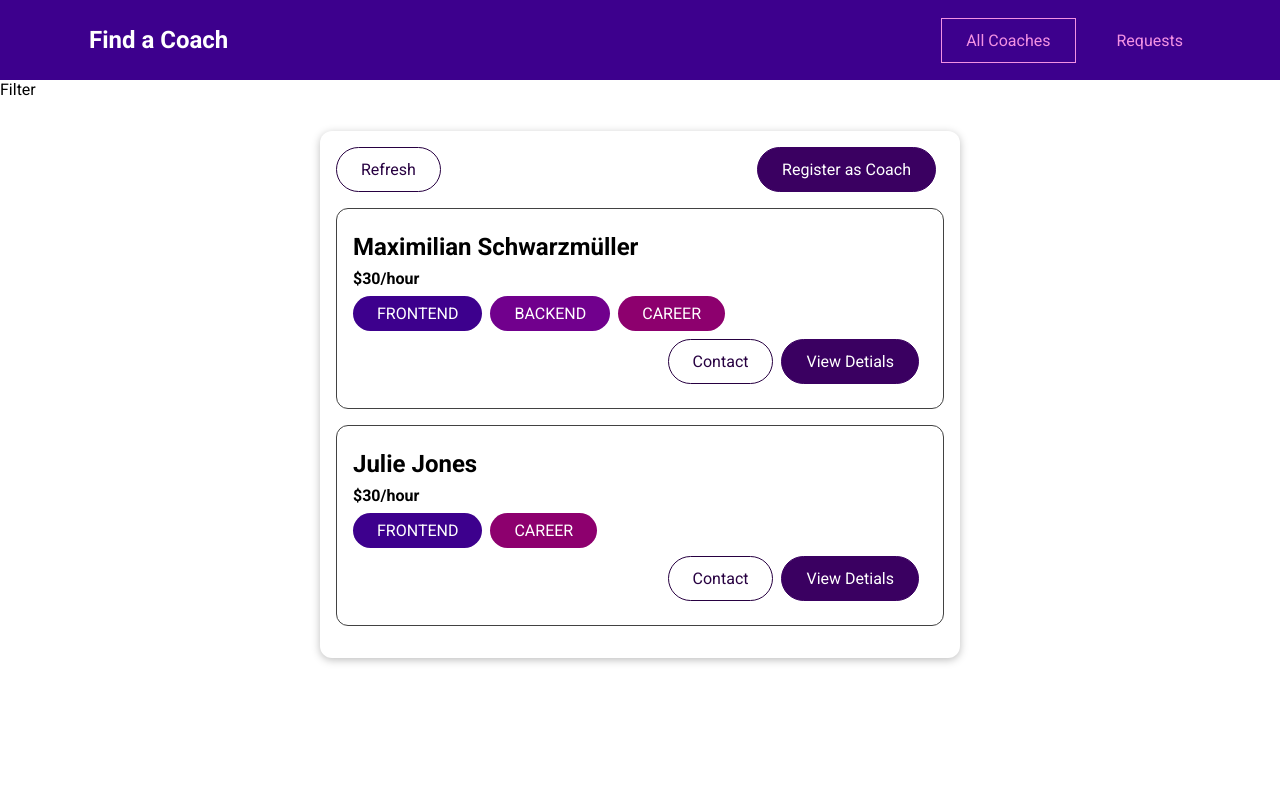
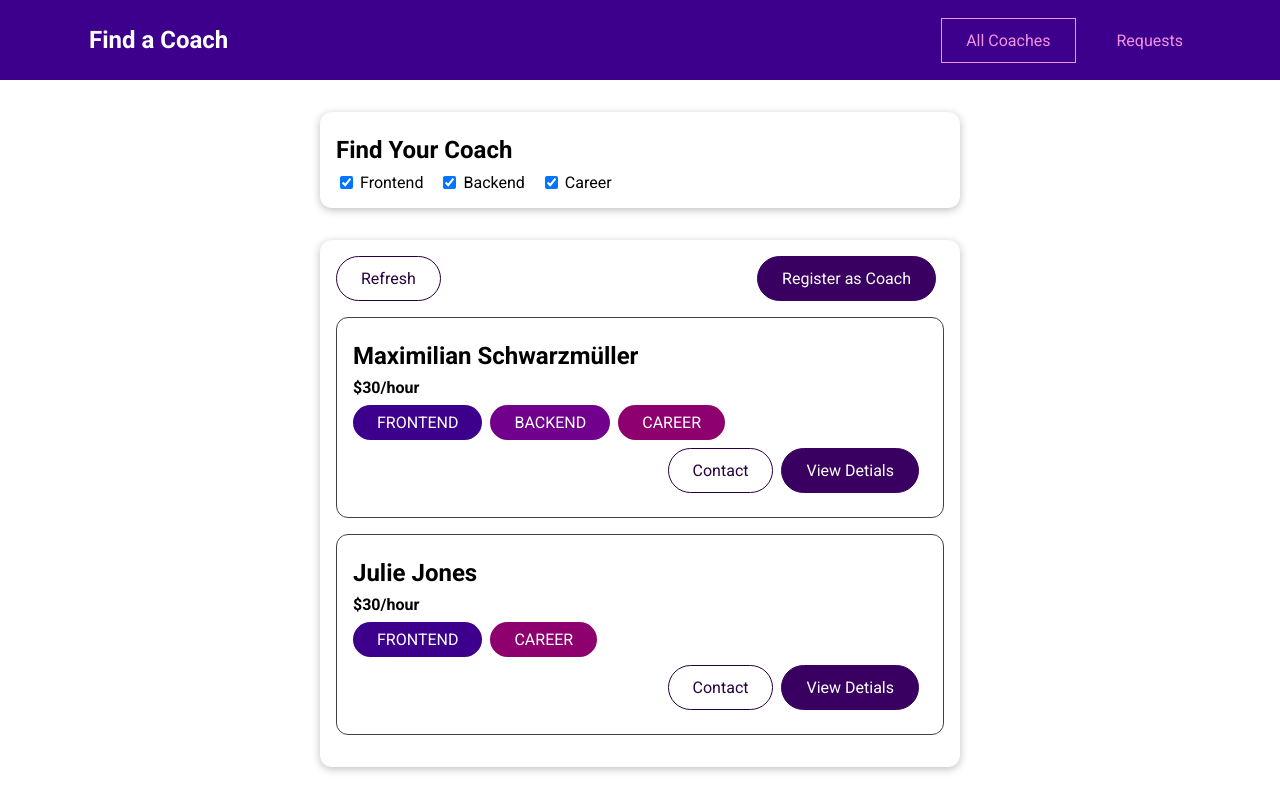
Before and after one commit to euion/udemy-find-a-coach, a Vue app: page /coaches in a window 1280 px wide. Built offline with nearby package versions, Linux system fonts and the light colour scheme.

Commit message:
Feat 코치 필터링 기능 추가

```diff
--- /dev/null
+++ b/src/components/coaches/CoachFilter.vue
@@ -0,0 +1,67 @@
+<template>
+  <base-card>
+    <h2>Find Your Coach</h2>
+    <span class="filter-option">
+      <input type="checkbox" id="frontend" checked @change="setFilter" />
+      <label for="frontend">Frontend</label>
+    </span>
+    <span class="filter-option">
+      <input type="checkbox" id="backend" checked @change="setFilter" />
+      <label for="backend">Backend</label>
+    </span>
+    <span class="filter-option">
+      <input type="checkbox" id="career" checked @change="setFilter" />
+      <label for="career">Career</label>
+    </span>
+  </base-card>
+</template>
+
+<script>
+export default {
+  emits: ["change-filter"],
+  data() {
+    return {
+      filters: {
+        frontend: true,
+        backend: true,
+        career: true,
+      },
+    };
+  },
+  methods: {
+    setFilter(event) {
+      const inputId = event.target.id;
+      const isActive = event.target.checked;
+      const updatedFilters = {
+        ...this.filters,
+        [inputId]: isActive,
+      };
+      this.filters = updatedFilters;
+      this.$emit("change-filter", updatedFilters);
+    },
+  },
+};
+</script>
+
+<style scoped>
+h2 {
+  margin: 0.5rem 0;
+}
+
+.filter-option {
+  margin-right: 1rem;
+}
+
+.filter-option label,
+.filter-option input {
+  vertical-align: middle;
+}
+
+.filter-option label {
+  margin-left: 0.25rem;
+}
+
+.filter-option.active label {
+  font-weight: bold;
+}
+</style>
--- a/src/pages/coaches/CoachRegistration.vue
+++ b/src/pages/coaches/CoachRegistration.vue
@@ -1,5 +1,7 @@
 <template>
-  <div>register</div>
+  <section>
+    <h2>Register as a coach now!</h2>
+  </section>
 </template>
 
 <script>
--- a/src/pages/coaches/CoachesList.vue
+++ b/src/pages/coaches/CoachesList.vue
@@ -1,5 +1,5 @@
 <template>
-  <section>Filter</section>
+  <section><coach-filter @change-filter="setFilters"></coach-filter></section>
   <section>
     <base-card>
       <div class="controls">
@@ -24,17 +24,45 @@
 
 <script>
 import CoachItem from "../../components/coaches/CoachItem.vue";
+import CoachFilter from "@/components/coaches/CoachFilter.vue";
 
 export default {
   components: {
     CoachItem,
+    CoachFilter,
+  },
+  data() {
+    return {
+      activeFilters: {
+        frontend: true,
+        backend: true,
+        career: true,
+      },
+    };
   },
   computed: {
     filteredCoaches() {
-      return this.$store.getters["coaches/coaches"];
+      const coaches = this.$store.getters["coaches/coaches"];
+      return coaches.filter((coach) => {
+        if (this.activeFilters.frontend && coach.areas.includes("frontend")) {
+          return true;
+        }
+        if (this.activeFilters.backend && coach.areas.includes("backend")) {
+          return true;
+        }
+        if (this.activeFilters.career && coach.areas.includes("career")) {
+          return true;
+        }
+        return false;
+      });
     },
     hasCoaches() {
       return this.$store.getters["coaches/hasCoaches"];
+    },
+  },
+  methods: {
+    setFilters(updatedFilters) {
+      this.activeFilters = updatedFilters;
     },
   },
 };
```
Also changed, not shown: 1 other file (tests, documents, lock files or other folders).
